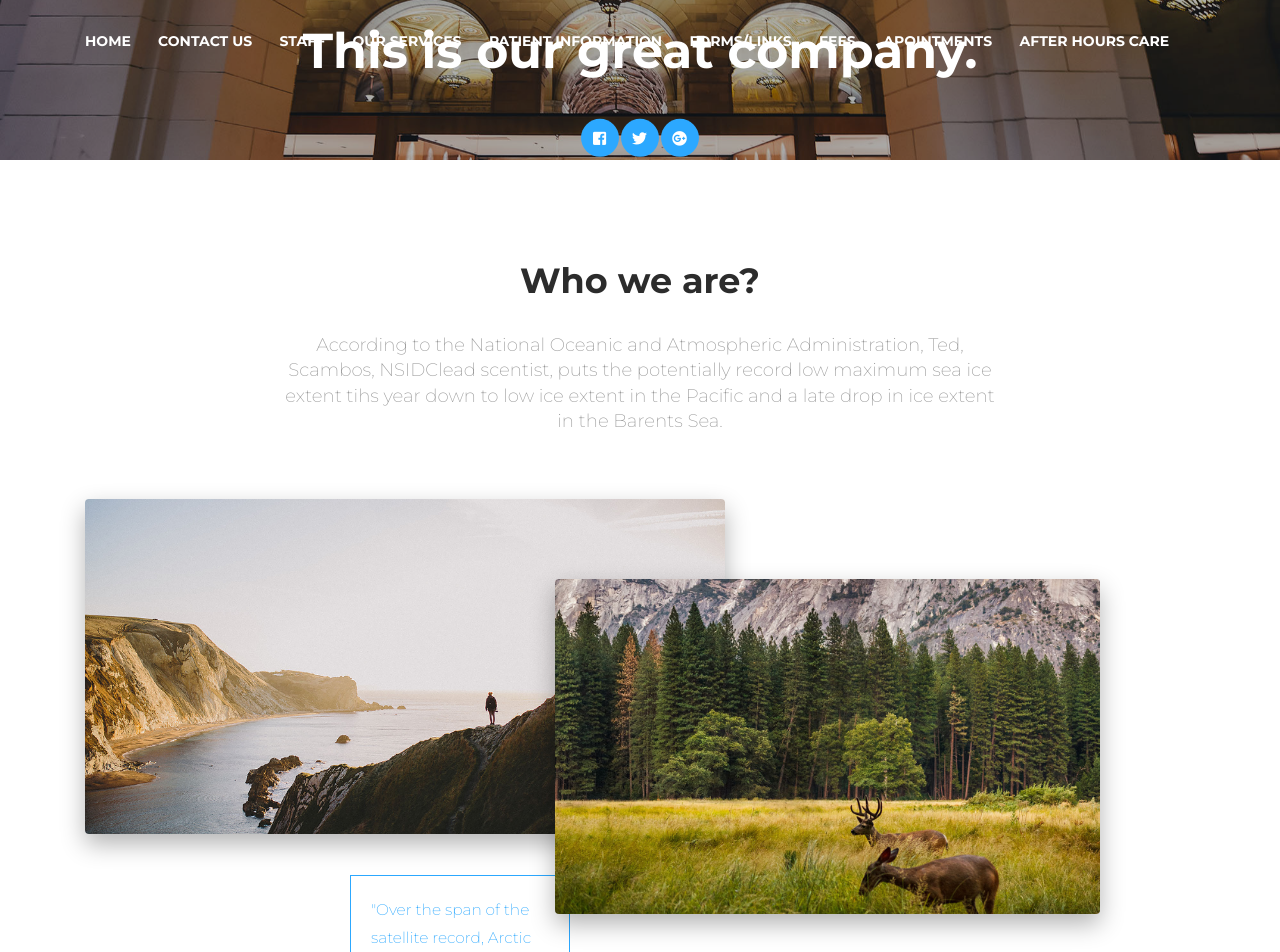
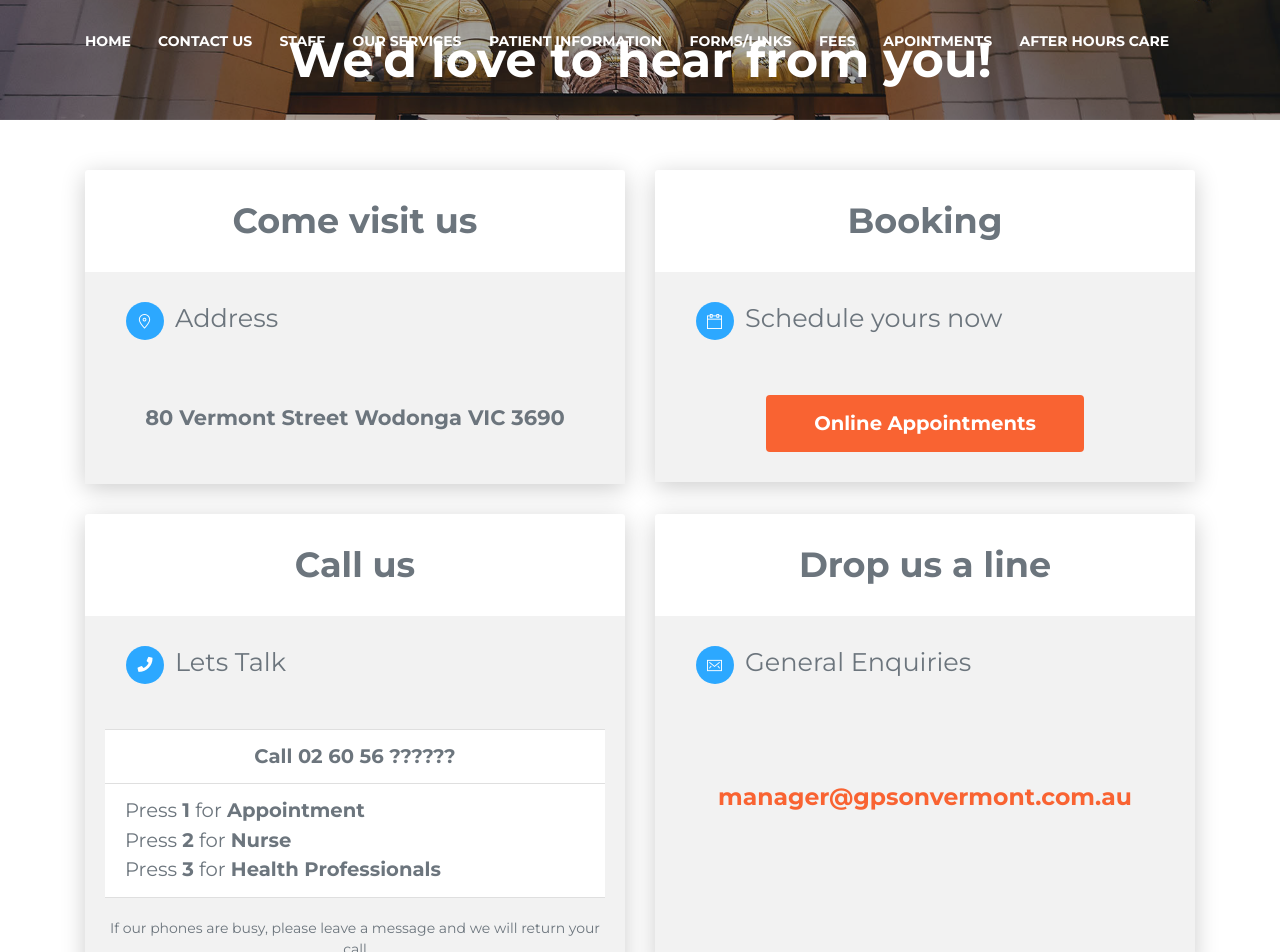
Before and after one commit to luizcavalieri/gps-on-vermont, a React (Create React App) app: page /contact-page in a window 1280 px wide. Shown: the top 952 px of the page. Built offline with nearby package versions, Linux system fonts and the light colour scheme.

Commit message:
4 cards for contact us were added

```diff
--- a/src/assets/demo/demo.css
+++ b/src/assets/demo/demo.css
@@ -16,7 +16,7 @@
 
 .pick-class-label {
   border-radius: 8px;
-  border: 1px solid #E3E3E3;
+  border: 1px solid #e3e3e3;
   color: #ffffff;
   cursor: pointer;
   display: inline-block;
@@ -115,7 +115,7 @@
 }
 
 #notifications {
-  background-color: #FFFFFF;
+  background-color: #ffffff;
   display: block;
   width: 100%;
   position: relative;
@@ -143,7 +143,7 @@
 }
 
 .txt-white {
-  color: #FFFFFF;
+  color: #ffffff;
 }
 
 .txt-gray {
@@ -170,7 +170,7 @@
 
 .logo-container .brand {
   font-size: 16px;
-  color: #FFFFFF;
+  color: #ffffff;
   line-height: 18px;
   float: left;
   margin-left: 10px;
@@ -328,10 +328,10 @@
 .presentation .front .btn,
 .logo-container .logo,
 .logo-container .brand {
-  -webkit-transition: all .2s;
-  -moz-transition: all .2s;
-  -o-transition: all .2s;
-  transition: all .2s;
+  -webkit-transition: all 0.2s;
+  -moz-transition: all 0.2s;
+  -o-transition: all 0.2s;
+  transition: all 0.2s;
 }
 
 #images h4 {
@@ -370,7 +370,7 @@
 }
 
 .navbar-transparent.navbar-small .logo-container .brand {
-  color: #FFFFFF;
+  color: #ffffff;
 }
 
 .navbar-default.navbar-small .logo-container .brand {
@@ -404,7 +404,7 @@
 }
 
 .section-tabs {
-  background: #EEEEEE;
+  background: #eeeeee;
 }
 
 .section-pagination {
@@ -427,7 +427,7 @@
   text-decoration: none;
 }
 
-.section-examples a+a {
+.section-examples a + a {
   margin-top: 30px;
 }
 
@@ -435,8 +435,8 @@
   margin-top: 30px;
 }
 
-.components-page .wrapper>.header,
-.tutorial-page .wrapper>.header {
+.components-page .wrapper > .header,
+.tutorial-page .wrapper > .header {
   height: 500px;
   padding-top: 128px;
   background-size: cover;
@@ -445,7 +445,7 @@
 
 .components-page .title,
 .tutorial-page .title {
-  color: #FFFFFF;
+  color: #ffffff;
 }
 
 .brand .h1-seo {
@@ -499,6 +499,52 @@
   padding-bottom: 0;
 }
 
+.boxDecorator-default {
+  display: flex;
+  padding-left: 1.25rem;
+  /* justify-content: left; */
+  /* lineHeight: '2px'; */
+  /* align-items: center; */
+  /* vertical-align:baseline; */
+  /* align-self: center; */
+  /* margin: 0 auto; */
+}
+
+.boxDecorator-background {
+  background-color: #f2f2f2;
+}
+
+.boxDecorator-icon {
+  padding-left: 1.25rem;
+}
+
+.boxDecorator-text {
+  line-height: 2;
+  padding-left: 10px;
+}
+
+.card-deck {
+  flex-flow: row wrap;
+  margin-right: -15px;
+  margin-left: -15px;
+  display: flex;
+}
+
+.btn-font {
+  font-size: 1.4em;
+}
+
+.btn-weight {
+  font-weight: bold;
+}
+
+.fa-icon-fix-center {
+  padding-top: 11px;
+}
+.text-color {
+  color: #f96332;
+}
+
 @media screen and (max-width: 991px) {
   .section-navbars .navbar-collapse {
     display: none !important;
--- a/src/assets/scss/now-ui-kit/_sections.scss
+++ b/src/assets/scss/now-ui-kit/_sections.scss
@@ -1,5 +1,5 @@
 .section{
-    padding: 70px 0;
+    padding: 50px 0;
     position: relative;
     background: $white-color;
 
--- a/src/assets/scss/react/now-ui-kit/_sections.scss
+++ b/src/assets/scss/react/now-ui-kit/_sections.scss
@@ -16,7 +16,7 @@
 
 .page-header{
   &.page-header-xsmall{
-    min-height: 20vh;
+    min-height: 15vh;
     max-height: 640px;
   }
 }
--- a/src/components/Headers/OtherPageHeader.js
+++ b/src/components/Headers/OtherPageHeader.js
@@ -5,7 +5,9 @@ import { Button, Container } from "reactstrap";
 
 // core components
 
-function OtherPageHeader() {
+const OtherPageHeader = ({ message }) => {
+
+
   let pageHeader = React.createRef();
 
   useEffect(() => {
@@ -34,7 +36,8 @@ function OtherPageHeader() {
         ></div>
         <div className="content-center">
           <Container>
-            <h1 className="title">This is our great company.</h1>
+        <h1 className="title">{message}</h1>
+{/*
             <div className="text-center">
               <Button
                 className="btn-icon btn-round"
@@ -61,6 +64,7 @@ function OtherPageHeader() {
                 <i className="fab fa-google-plus"></i>
               </Button>
             </div>
+             */}
           </Container>
         </div>
       </div>
--- a/src/components/NavBars/NavbarWithoutScrolling.js
+++ b/src/components/NavBars/OtherNavbar.js
@@ -16,7 +16,7 @@ import {
   UncontrolledTooltip
 } from "reactstrap";
 
-function NavbarWithoutScrolling() {
+function OtherNavbar() {
   const [navbarColor, setNavbarColor] = React.useState("navbar-transparent");
   const [collapseOpen, setCollapseOpen] = React.useState(false);
   React.useEffect(() => {
@@ -211,4 +211,4 @@ function NavbarWithoutScrolling() {
   );
 }
 
-export default NavbarWithoutScrolling;
+export default OtherNavbar;
--- a/src/views/examples/ContactUs.js
+++ b/src/views/examples/ContactUs.js
@@ -1,14 +1,34 @@
-import React, { useEffect, useState } from 'react';
+import React, { useEffect, useState } from "react";
 
-import { Container, Row, Col } from "reactstrap";
+import {
+  Container,
+  Row,
+  Col,
+  Button,
+  Input,
+  InputGroupAddon,
+  InputGroupText,
+  InputGroup,
+  Card,
+  CardTitle,
+  CardSubtitle,
+  CardBody,
+  CardText,
+  CardGroup,
+  CardHeader,
+  ListGroup,
+  ListGroupItem
+} from "reactstrap";
 
-import NavbarWithoutScrolling from "../../components/NavBars/NavbarWithoutScrolling";
+import OtherNavbar from "../../components/NavBars/OtherNavbar";
 import OtherPageHeader from "../../components/Headers/OtherPageHeader";
 import DefaultFooter from "../../components/Footers/DefaultFooter.js";
 
 const ContactUs = () => {
   const [firstFocus, setFirstFocus] = React.useState(false);
   const [lastFocus, setLastFocus] = React.useState(false);
+
+  const contactMessage = "We'd love to hear from you!";
 
   useEffect(() => {
     document.body.classList.add("landing-page");
@@ -22,10 +42,10 @@ const ContactUs = () => {
 
   return (
     <>
-      <NavbarWithoutScrolling />
+      <OtherNavbar />
       <div className="wrapper">
-        <OtherPageHeader />
-        <div className="section section-about-us">
+        <OtherPageHeader message={contactMessage} />
+        {/* <div className="section section-about-us">
           <Container>
             <Row>
               <Col className="ml-auto mr-auto text-center" md="8">
@@ -111,6 +131,150 @@ const ContactUs = () => {
               </Row>
             </div>
           </Container>
+        </div> */}
+
+        <div className="section text-center">
+          <Container className="text-muted">
+            {/* <h2 className="title">Want to work with us?</h2> */}
+            {/* <p className="description">Your project is very important to us.</p> */}
+            <Row>
+              <Col className="text-center ml-auto mr-auto" lg="6" md="8">
+                <Card>
+                  <CardHeader >
+                    <h2 className="title">Come visit us</h2>
+                  </CardHeader>
+                  <CardBody className="boxDecorator-background">
+                    <CardTitle className="text-left boxDecorator-default">
+                      <Button
+                        className="btn-icon btn-round"
+                        color="info"
+                        href="#pablo"
+                        onClick={e => e.preventDefault()}
+                      >
+                        <i className="now-ui-icons location_pin"></i>
+                      </Button>
+                      <h3 className="boxDecorator-text ">Address</h3>
+                    </CardTitle>
+                    <CardText tag="h4" className=" btn-weight " >
+                      80 Vermont Street Wodonga VIC 3690
+                      <br></br>
+                      <br></br>
+                    </CardText>
+                  </CardBody>
+                </Card>
+              </Col>
+              <Col className="text-center ml-auto mr-auto" lg="6" md="8">
+                <Card>
+                  <CardHeader >
+                    <h2 className="title ">Booking</h2>
+                  </CardHeader>
+                  <CardBody className="boxDecorator-background">
+                    <CardTitle className="text-left boxDecorator-default">
+                      <Button
+                        className=" btn-icon btn-round "
+                        color="info"
+                        href="#pablo"
+                        onClick={e => e.preventDefault()}
+                      >
+                        <i className="now-ui-icons ui-1_calendar-60"></i>
+                      </Button>
+
+                      <h3 className="boxDecorator-text ">Schedule yours now</h3>
+                    </CardTitle>
+                    <div>
+                      <Button
+                        className="btn-font btn-weight"
+                        size="lg"
+                        color="primary"
+                        href="#pablo"
+                        onClick={e => e.preventDefault()}
+                      >
+                        Online Appointments
+                      </Button>
+                    </div>
+                  </CardBody>
+                </Card>
+              </Col>
+            </Row>
+
+            <Row>
+              <Col className="text-center ml-auto mr-auto" lg="6" md="8">
+                <Card>
+                  <CardHeader >
+                    <h2 className="title">Call us</h2>
+                  </CardHeader>
+                  <CardBody className="boxDecorator-background">
+                    <CardTitle className="text-left boxDecorator-default">
+                      <Button
+                        className="btn-icon btn-round"
+                        color="info"
+                        href="#pablo"
+                        onClick={e => e.preventDefault()}
+                      >
+                        <i class="fas fa-phone fa-icon-fix-center"></i>
+                      </Button>
+                      <h3 className="boxDecorator-text ">Lets Talk</h3>
+                    </CardTitle>
+
+                    <ListGroup flush>
+                      <ListGroupItem>
+                        <div className="btn-font btn-weight " >Call 02 60 56 ??????</div>
+                      </ListGroupItem>
+                      <ListGroupItem className="text-left btn-font ">
+                        <div>Press <b>1</b> for <b>Appointment</b> </div>
+                        <div>Press <b>2</b> for <b>Nurse</b> </div>
+                        <div>Press <b>3</b> for <b>Health Professionals</b> </div>
+                      </ListGroupItem>
+                      <br></br>
+                      <div>
+                        If our phones are busy, please leave a message and we
+                        will return your call
+                      </div>
+                    </ListGroup>
+                  </CardBody>
+                </Card>
+              </Col>
+
+              <Col className="text-center ml-auto mr-auto" lg="6" md="8">
+                <Card>
+                  <CardHeader >
+                    <h2 className="title">Drop us a line</h2>
+                  </CardHeader>
+                  <CardBody className="boxDecorator-background">
+                    <CardTitle className="text-left boxDecorator-default">
+                      <Button
+                        className="btn-icon btn-round"
+                        color="info"
+                        href="#pablo"
+                        onClick={e => e.preventDefault()}
+                      >
+                        <i className="now-ui-icons ui-1_email-85"></i>
+                      </Button>
+                      <h3 className="boxDecorator-text ">General Enquiries</h3>
+                    </CardTitle>
+
+                    <CardText>
+                      <br></br>
+                      <br></br>
+                      <a
+
+                        className="btn-font btn-weight "
+                        href="mailto: manager@gpsonvermont.com.au"
+                      >
+                        manager@gpsonvermont.com.au
+                      </a>
+                      <br></br>
+                      <br></br>
+                      <br></br>
+                      <br></br>
+                      <br></br>
+                      <br></br>
+                    </CardText>
+                  </CardBody>
+                </Card>
+              </Col>
+            </Row>
+          </Container>
         </div>
       </div>
       <DefaultFooter />
```
Also changed, not shown: src/assets/css/now-ui-kit.css.
